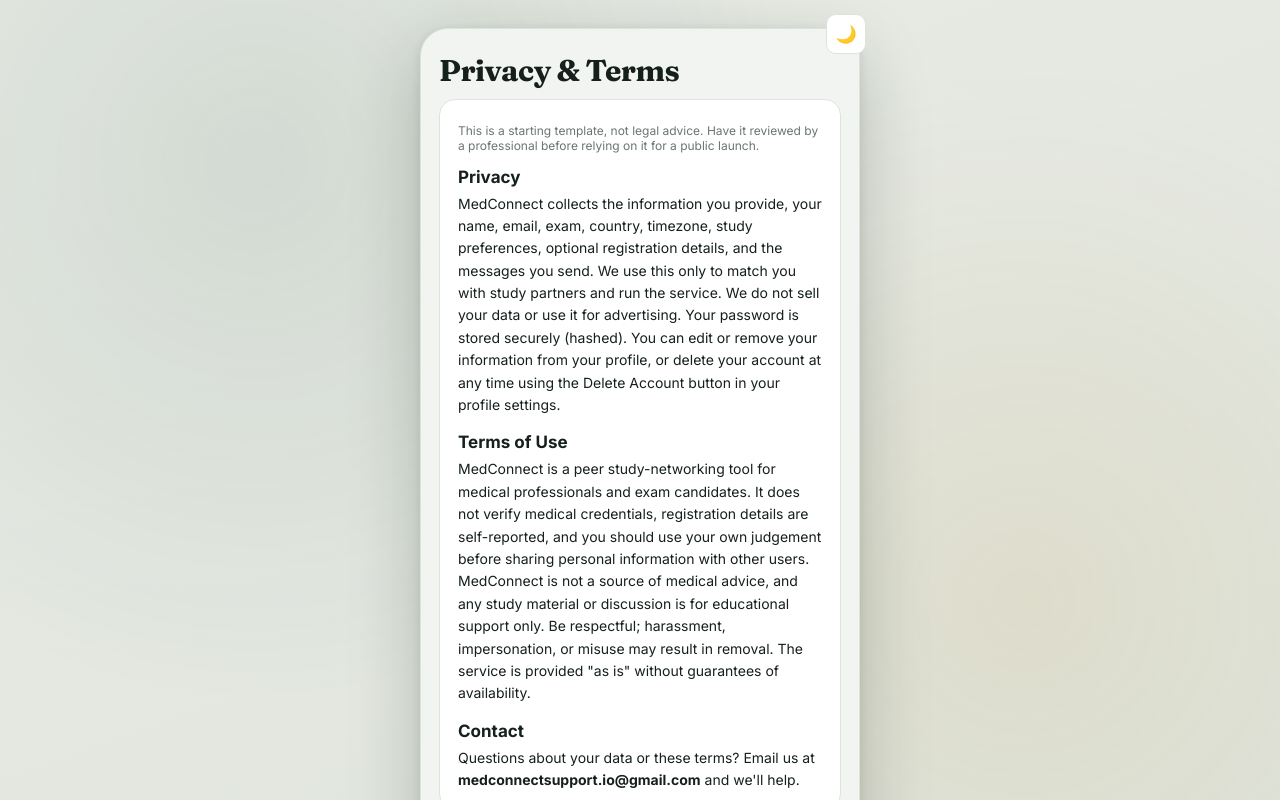
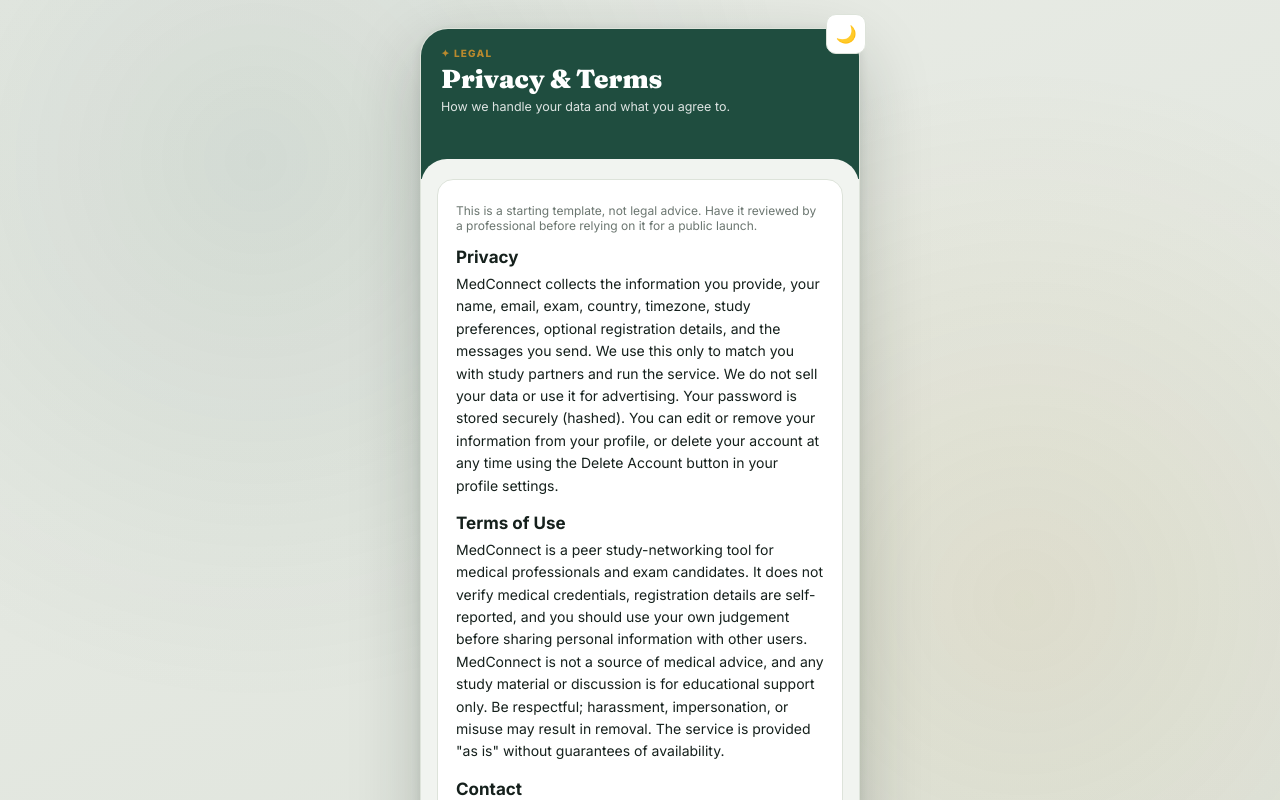
Before and after one commit to alialtaaf009-glitch/MedConnect3.0, a React (Vite) app: page /legal in a window 1280 px wide. Shown: the top 800 px of the page. Built offline with nearby package versions, Linux system fonts and the light colour scheme.

Commit message:
Update Legal.jsx

```diff
--- a/src/pages/Legal.jsx
+++ b/src/pages/Legal.jsx
@@ -1,7 +1,12 @@
 export default function Legal() {
   return (
-    <div className="screen">
-      <h1 className="h1" style={{ margin: '12px 0' }}>Privacy & Terms</h1>
+    <div className="screen" style={{ padding: 0 }}>
+      <div style={{ background: 'var(--section-hero)', color: '#fff', padding: '18px 20px 32px', minHeight: 150, boxSizing: 'border-box', position: 'relative', overflow: 'hidden' }}>
+        <div style={{ fontSize: 10, fontWeight: 800, letterSpacing: 1.2, color: 'var(--gold)', textTransform: 'uppercase', marginBottom: 7 }}>✦ Legal</div>
+        <h1 style={{ fontFamily: "'Fraunces',Georgia,serif", fontWeight: 900, fontSize: 26, lineHeight: 1 }}>Privacy & Terms</h1>
+        <p style={{ fontSize: 12.5, opacity: .85, marginTop: 6, lineHeight: 1.5 }}>How we handle your data and what you agree to.</p>
+      </div>
+      <div style={{ background: 'var(--paper)', borderRadius: '26px 26px 0 0', marginTop: -20, position: 'relative', padding: '20px 16px 24px', minHeight: '60vh' }}>
 
       <div className="card">
         <p className="sub" style={{ fontSize: 12, marginBottom: 14 }}>
@@ -33,6 +38,7 @@
           Email us at <strong>medconnectsupport.io@gmail.com</strong> and we'll help.
         </p>
       </div>
+      </div>
     </div>
   );
 }
```
